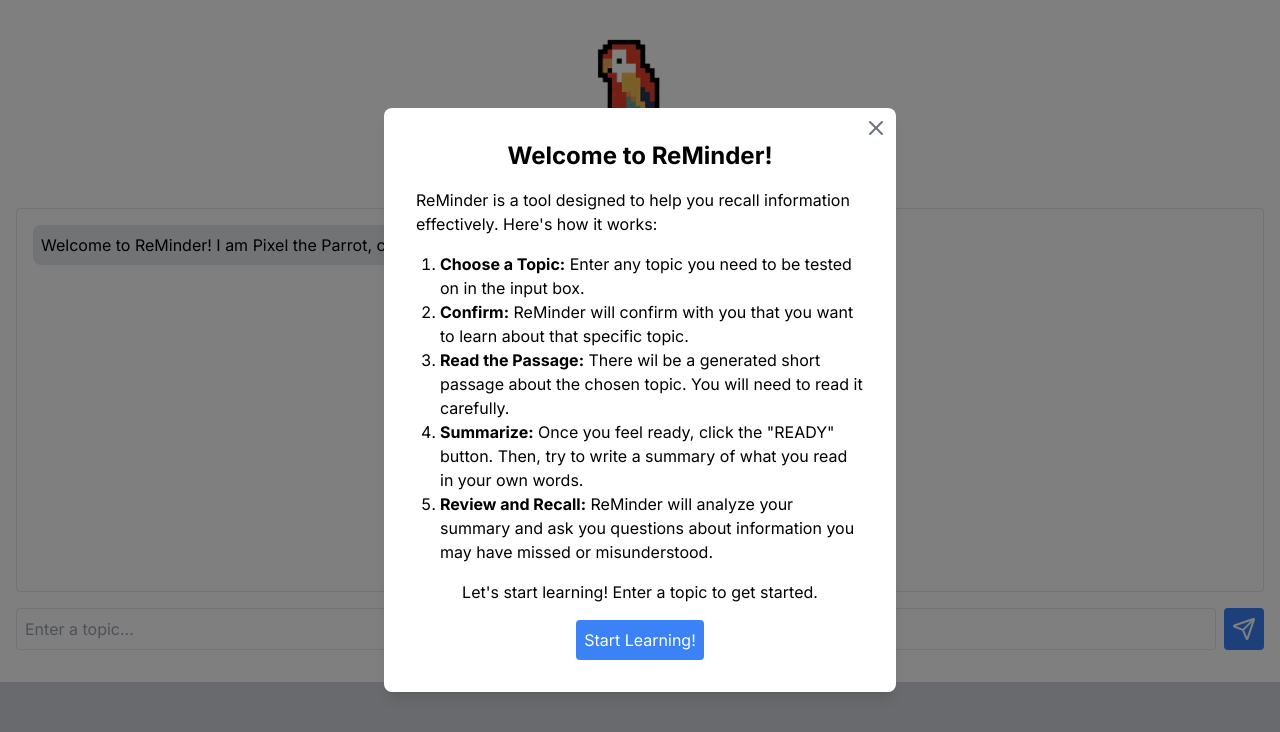
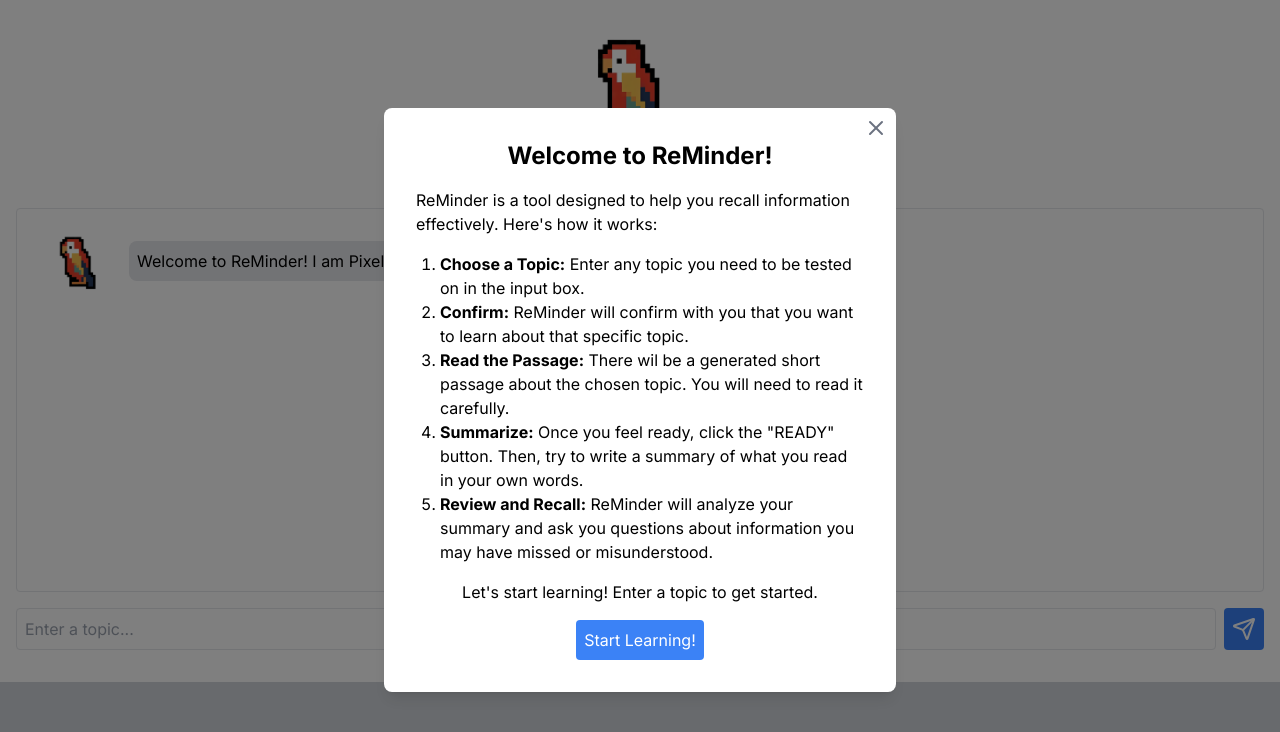
Before and after one commit to arieen17/ReMinder, a Next.js app: page /kms in a window 1280 px wide. Shown: the top 732 px of the page. Built offline with nearby package versions, Linux system fonts and the light colour scheme; no server answers.

Commit message:
text position

```diff
--- a/src/app/kms/page.tsx
+++ b/src/app/kms/page.tsx
@@ -231,13 +231,24 @@ export default function Home() {
               msg.role === "user" ? "text-right" : "text-left"
             }`}
           >
-            <span
-              className={`inline-block p-2 rounded-lg ${
-                msg.role === "user" ? "bg-green-300" : "bg-gray-200"
+            <div
+              className={`flex items-center ${
+                msg.role === "user" ? "justify-end" : ""
               }`}
             >
-              {msg.content}
-            </span>
+              <Image
+                src={pixel}
+                alt="pixel the parrot"
+                className={`w-24 h-18 ${msg.role === "user" ? "hidden" : ""}`}
+              />
+              <span
+                className={`inline-block p-2 rounded-lg ${
+                  msg.role === "user" ? "bg-green-300" : "bg-gray-200"
+                }`}
+              >
+                {msg.content}
+              </span>
+            </div>
           </div>
         ))}
       </div>
--- a/src/app/kys/page.tsx
+++ b/src/app/kys/page.tsx
@@ -318,7 +318,11 @@ export default function Home() {
               msg.role === "user" ? "text-right" : "text-left"
             }`}
           >
-            <div className="flex">
+            <div
+              className={`flex items-center ${
+                msg.role === "user" ? "justify-end" : ""
+              }`}
+            >
               <Image
                 src={pixel}
                 alt="pixel the parrot"
--- a/src/app/page.tsx
+++ b/src/app/page.tsx
@@ -10,7 +10,6 @@ export default function Main() {
       <Image src={pixel} alt="pixel the parrot" className="w-64 h-62" />
       <h1 className="text-4xl font-bold mb-8">Welcome to ReMinder</h1>
       <p className="text-xl mb-5">
-        {" "}
         Study with Pixel to help you remember everything!
       </p>
       <div className="flex space-x-8">
```
